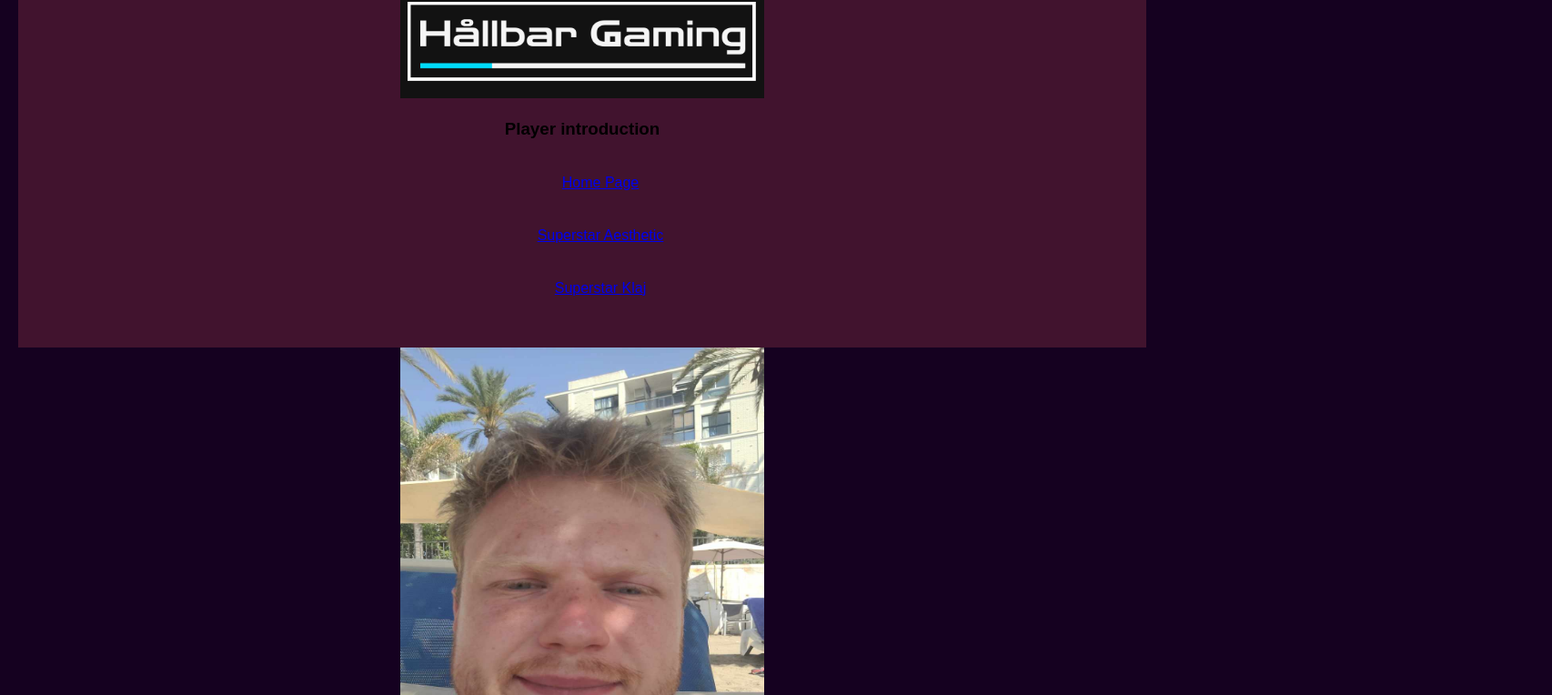
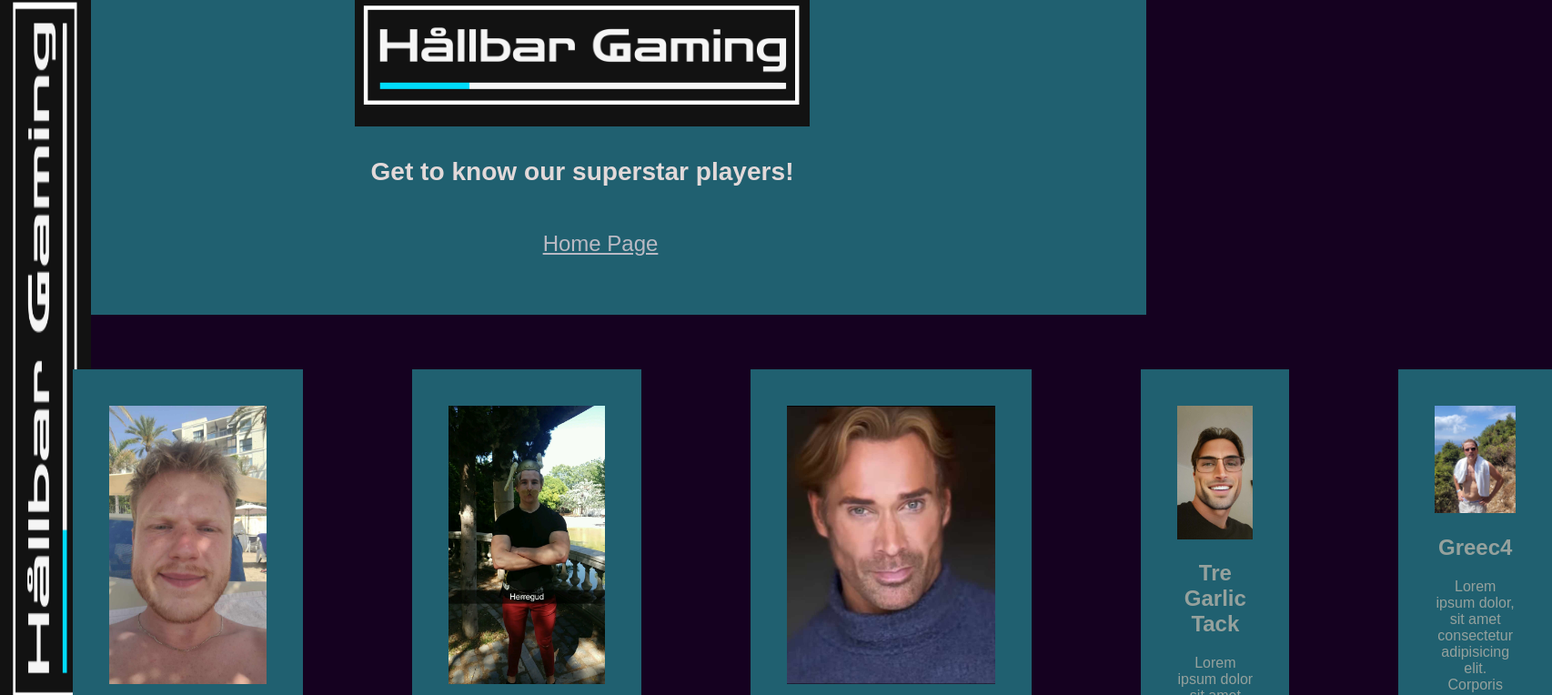
Before and after one commit to FrankNorq/HBGAMING, a plain HTML site: page player.html in a window 1280 px wide. Shown: the part 56-820 px from the top of the page at 91% size, 1706 px wide, since content can reach past the window. Drawn offline with Linux system fonts and the light colour scheme.

Commit message:
bra bit på vägen

```diff
--- a/player.html
+++ b/player.html
@@ -4,22 +4,19 @@
 <head>
     <meta charset="UTF-8">
     <meta name="viewport" content="width=device-width, initial-scale=1.0">
-    <title>Document</title>
+    <title>HB players</title>
     <link rel="stylesheet" href="script.css">
 </head>
 
 <body>
     <header>
+        <img class="sidebar" src="sidebar.png" alt="min sidebar">
         <img src="f3b649d54c99e252f81493c8108a622f.png" alt="Team logo">
 
-        <h3>Player introduction</h3>
+        <h3>Get to know our superstar players! </h3>
         <nav>
             <ul>
                 <li><a href="index.html">Home Page</a></li>
-
-                <li><a href="https://lol.fandom.com/wiki/Aesthetic_(Frank_Norqvist)" target="blank">Superstar Aesthetic
-                    </a></li>
-                <li><a href="https://lol.fandom.com/wiki/Klaj" target="_blank">Superstar Klaj</a></li>
 
             </ul>
         </nav>
@@ -27,36 +24,41 @@
 
 
     <Main>
-        <section class="kolumn">
-            <img src="Klaj.jpg" alt="profilbild">
+        <section class="kolumn1">
+            <img class="imagine" src="Klaj.jpg" alt="profilbild">
             <h1>Klaj</h1>
+
             <p>Lorem ipsum dolor sit amet consectetur adipisicing elit. Ipsa itaque ducimus ut assumenda, perferendis
                 porro illo cumque accusantium dicta facere distinctio dolores magnam error magni enim tenetur doloribus
                 deserunt quo!</p>
+            <li><a href="https://lol.fandom.com/wiki/Klaj" target="_blank">Leaguepedia</a></li>
         </section>
-        <section class="kolumn1">
-            <img src="Frank.jpg" alt="profilbild">
+        <section class="kolumn2">
+            <img class="imagine" src="Frank.jpg" alt="profilbild">
             <h1>Aesthetic</h1>
+
             <p>Lorem ipsum, dolor sit amet consectetur adipisicing elit. Nisi beatae nostrum doloribus fugiat dolores
                 nihil rerum ex obcaecati, deleniti debitis laborum iure inventore eaque numquam optio odit molestiae
                 illo excepturi!</p>
+            <li><a href="https://lol.fandom.com/wiki/Aesthetic_(Frank_Norqvist)" target="blank">Leaguepedia
+                </a></li>
         </section>
-        <section class="kolumn2">
-            <img src="Mårten.jpg" alt="profilbild">
+        <section class="kolumn3">
+            <img class="imagine" src="Mårten.jpg" alt="profilbild">
             <h1>SigmaLigmaEnigma</h1>
             <p>Lorem, ipsum dolor sit amet consectetur adipisicing elit. Illo iste necessitatibus facere porro? Error, a
                 nostrum. Repellendus libero porro perferendis omnis, ad quasi qui itaque eum sint, labore suscipit
                 reprehenderit.</p>
         </section>
-        <section class="kolumn3">
-            <img src="Mange.jpg" alt="profilbild">
+        <section class="kolumn4">
+            <img class="imagine" src="Mange.jpg" alt="profilbild">
             <h1>Tre Garlic Tack</h1>
             <p>Lorem ipsum dolor sit amet consectetur adipisicing elit. Et placeat quis earum maxime quo, cum aliquam
                 expedita quia, est nemo ratione tempore. Tempora ipsum distinctio veniam enim molestiae veritatis! Odio.
             </p>
         </section>
-        <section class="kolumn4">
-            <img src="greeec_n.jpg" alt="profilbild">
+        <section class="kolumn5">
+            <img class="imagine" src="greeec_n.jpg" alt="profilbild">
             <h1>Greec4</h1>
             <p>Lorem ipsum dolor, sit amet consectetur adipisicing elit. Corporis repudiandae ab, veniam facere,
                 sapiente voluptatum molestias aliquid mollitia dolore nemo aliquam rem odio deserunt tempora hic,
@@ -66,8 +68,9 @@
 
 </body>
 <footer>
-    <p>Sponsorer ska ligga här nere</p>
-
+    <img src="redbull-ger-dig-vingar.jpg" alt="">
+    <H1>Welcome to our new sponsor redbull that will make sure we have the energy to stomp on the rift</H1>
+    <p>Redbull , Adidas , Gucci , Rolex , Powerade </p>
 </footer>
 
 </html>
--- a/script.css
+++ b/script.css
@@ -5,34 +5,95 @@ body {
     padding: 20px;
     margin: 0;
     text-align: center;
+    position: relative
 }
 
+
+
 header {
-    color: black;
-    background-color: rgb(65, 19, 46);
+    color: rgb(226, 217, 217);
+    background-color: rgb(32, 96, 112);
     padding: 20px;
     margin: 0;
     text-align: center;
+    font-size: x-large;
+    position: relative
+}
+
+.sidebar {
+    position: fixed;
+    left: 0;
+    width: 100px;
+    height: 100%;
+}
+
+
+
+li,
+a {
+    color: rgb(186, 186, 196);
+    padding: 20px;
+    list-style: none;
+    left: 0;
+
+
 
 }
 
-li {
-    color: rgb(215, 215, 221);
-    padding: 20px;
-    list-style: none;
 
+
+section {
+    background-color: rgb(32, 96, 112);
+    padding: 40px;
+    margin: 60px;
+    position: relative
 }
-
 
 
 
 img {
     width: 100%;
     height: auto;
-    max-width: 400px;
-    max-height: 600px;
+    max-width: 500px;
+    max-height: 800px;
 }
 
+
 footer {
-    text-align: left;
+    font-family: Arial, Helvetica, sans-serif;
+    color: rgb(32, 96, 112);
+
 }
+
+@media (max-width: 768px) {
+    .sidebar {
+        display: none;
+    }
+}
+
+@media (max-width:768px) {
+    .imagine {
+        width: 100%;
+        height: auto;
+        width: 300px;
+        height: 400px;
+
+    }
+}
+
+@media (max-width: 768px) {
+
+    section {
+        padding: 8px;
+        margin: 2px;
+
+
+    }
+}
+
+@media (min-width: 1200px) {
+
+    main {
+        display: flex;
+    }
+}
```
Also changed, not shown: index.html (+7 -5 lines), monster.jpg (added), redbull-ger-dig-vingar.jpg (added), sidebar.png (added), sidebarhöger.png (added).
